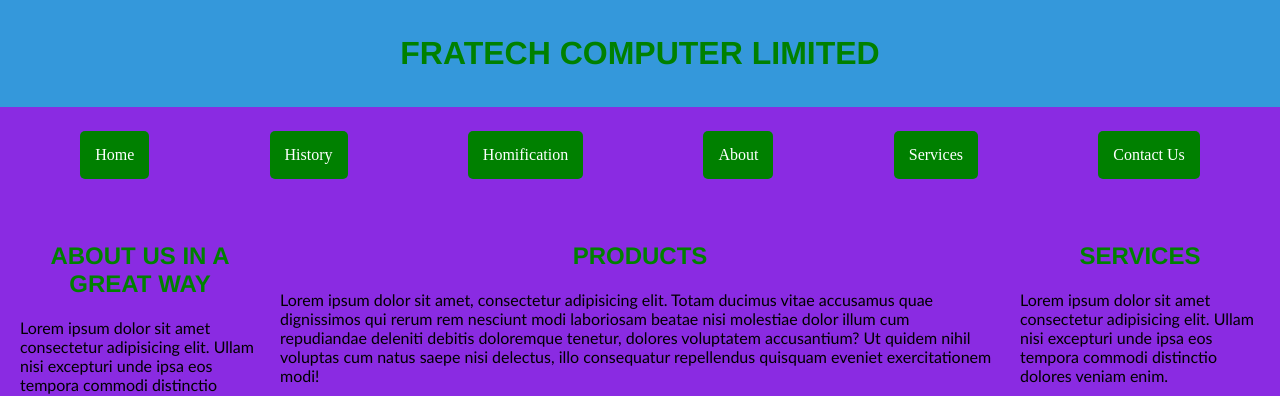
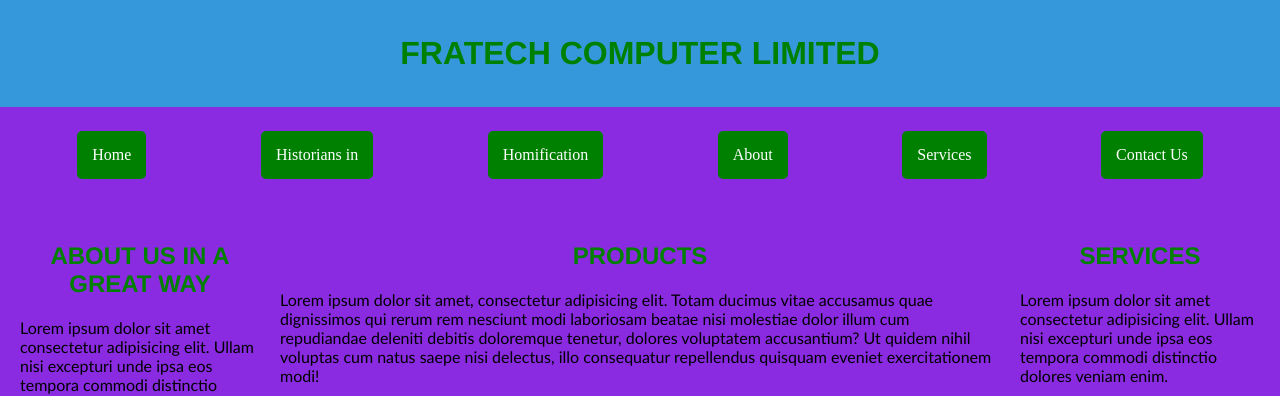
Before and after one commit to mzitoz/moshify, a website built with Parcel: page index.html in a window 1280 px wide. Shown: the top 396 px of the page. Built offline with nearby package versions, Linux system fonts and the light colour scheme.

Commit message:
update nav2

```diff
--- a/index.html
+++ b/index.html
@@ -13,7 +13,7 @@
       </header>
       <nav class="navbar">
         <a href="" class="navigation">Home</a>
-        <a href="" class="navigation">History</a>
+        <a href="" class="navigation">Historians in</a>
         <a href="" class="navigation">Homification</a>
         <a href="" class="navigation">About</a>
         <a href="" class="navigation">Services</a>
```
